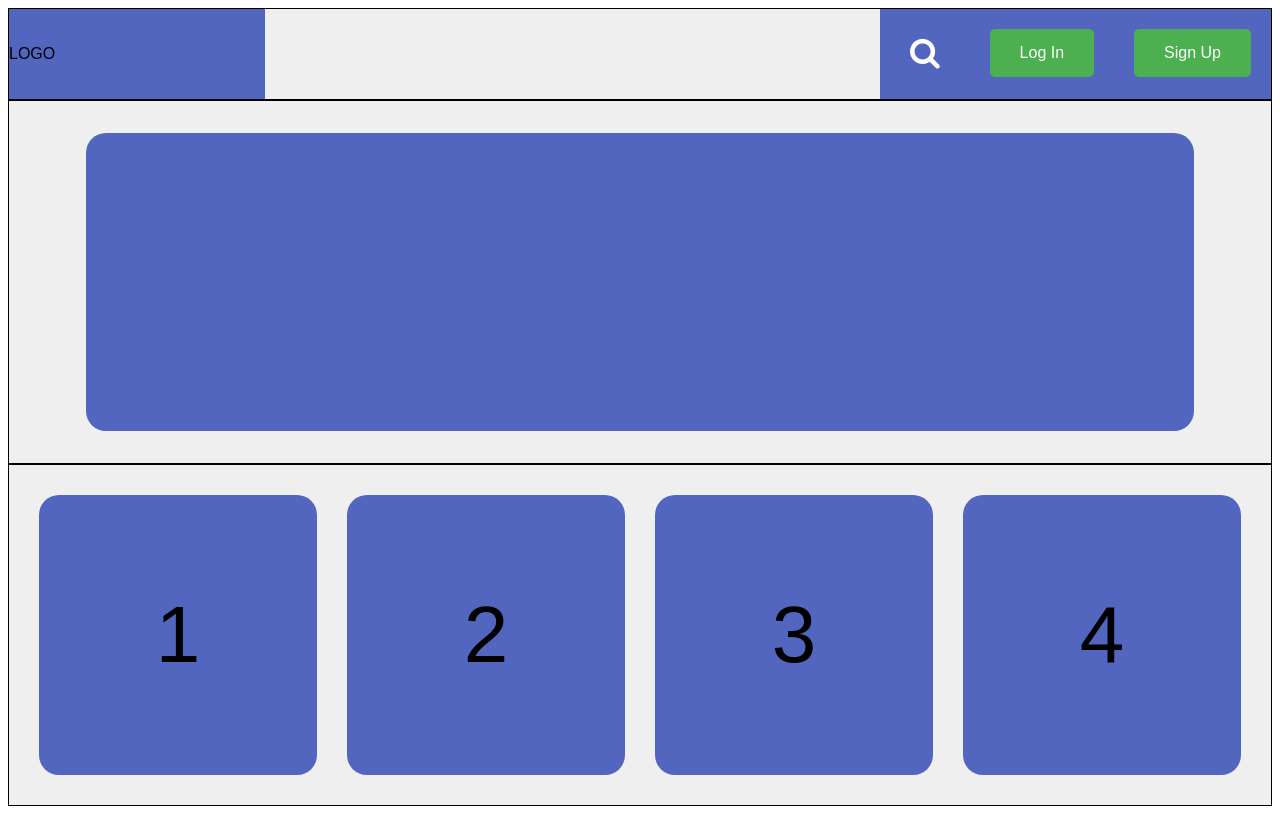
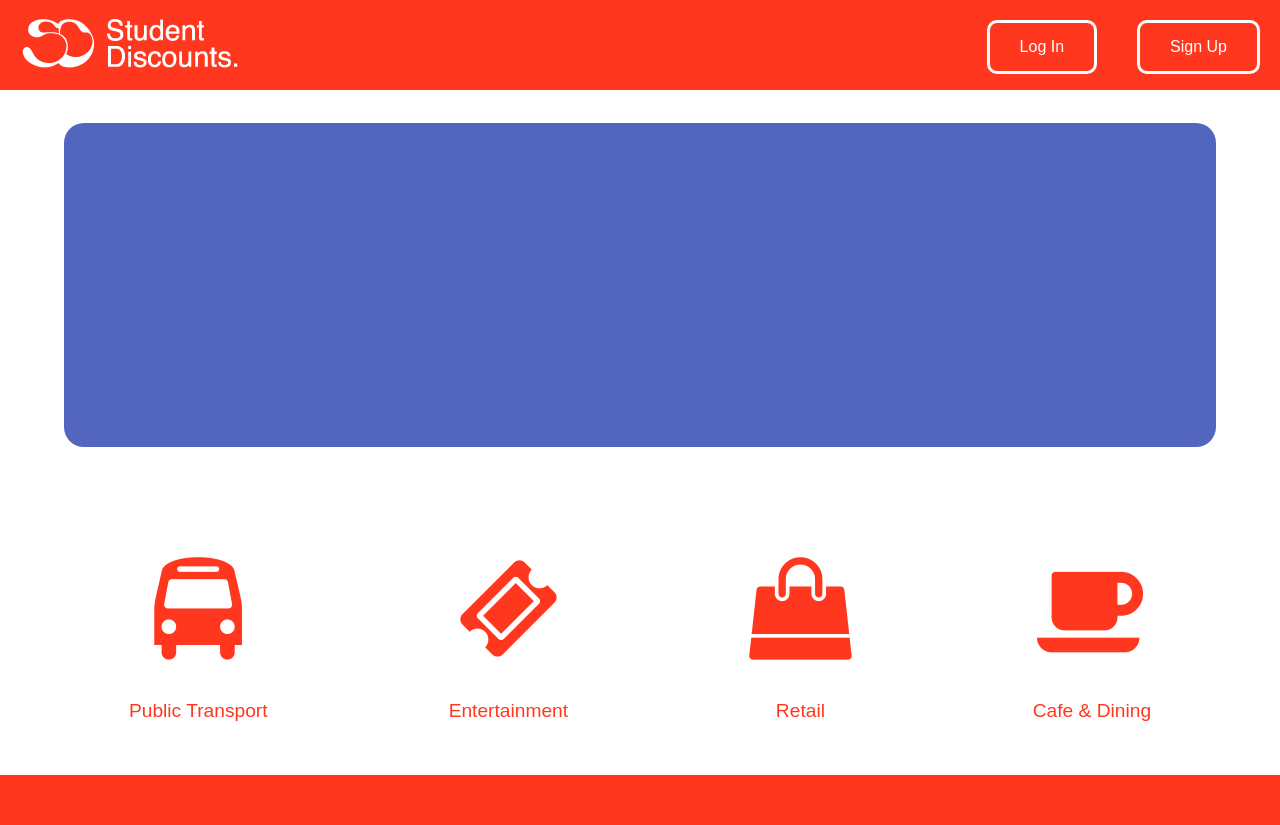
Before and after one commit to toby-edgar/student-discount, a plain HTML site: page index.html in a window 1280 px wide. Drawn offline with nearby package versions, Linux system fonts and the light colour scheme.

Commit message:
12 march

```diff
--- a/css/master.css
+++ b/css/master.css
@@ -1,23 +1,25 @@
 body {
   font-family: Arial, Helvetica, sans-serif;
+  margin: 0;
+
 }
 
 /* nav starts */
 .container {
   height: 100%;
-  border: 1px solid black;
+  /* border: 1px solid black; */
 }
 
 .nav-area {
   display: flex;
   justify-content: space-between;
   height: 90px;
-  background-color: #efefef;
+  background-color: #FF371E;
 }
 
 .nav-area div {
   /* width: 35%; */
-  background-color: #5265bf;
+  /* background-color: #5265bf; */
 }
 
 .nav-area .area-a {
@@ -37,25 +39,46 @@ body {
   margin: 20px;
 }
 
-.search-icon {
+/* .search-icon {
   background: transparent;
   border: none;
   font-size: 32px;
   padding: 6px 10px;
   color: white;
+} */
+
+.logo {
+  cursor: pointer;
+  padding-left: 10px;
+}
+
+.logo-lrg {
+  display: block;
+}
+.logo-sml {
+  display:none;
 }
 
 .log-in-btn,
 .sign-up-btn {
-  background-color: #4CAF50;
-  border: none;
+  background-color: #FF371E;
+  border: 3px solid white;
   color: white;
   padding: 15px 30px;
   text-align: center;
   text-decoration: none;
   display: inline-block;
   font-size: 16px;
-  border-radius: 5px;
+  border-radius: 10px;
+
+}
+
+.log-in-btn:hover,
+.sign-up-btn:hover {
+  background-color: white;
+  color: #FF371E;
+  cursor: pointer;
+  transition: 0.2s;
 }
 
 /* nav ends */
@@ -64,15 +87,15 @@ body {
   display: flex;
   justify-content: center;
   align-items: center;
-  height: 41.5vh;
-  background-color: #efefef;
-  padding: 15px;
+  height: 45vh;
+  /* background-color: #efefef; */
+  padding: 15px 0 0 0;
 }
 
 .slider {
   height: 90%;
   width: 90%;
-  margin: 15px;
+  margin: 0px 15px;
   background-color: #5265bf;
   border-radius: 20px;
 }
@@ -81,23 +104,56 @@ body {
 /* catagories start */
 .catagory-area {
   display: flex;
-  padding: 0 4.5vw 0 4.5vw;
+  padding: 0 3vw 0 3vw;
   justify-content: space-between;
-  padding: 15px;
-  background-color: #efefef;
+  /* background-color: #efefef; */
 }
 
-.catagory-area div {
+.cat {
   display: flex;
   height: 35vh;
   flex-grow: 1;
-  margin: 15px;
-  background-color: #5265bf;
-  font-size: 80px;
+  flex-direction: column;
+  /* border: 2px solid #FF371E; */
+  margin: 15px 30px;
+  background-color: white;
   justify-content: center;
   align-items: center;
-  border-radius: 20px;
+  border-radius: 40px;
+  color: #FF371E;
+  transition: transform .2s;
 }
+
+.cat:hover {
+  -ms-transform: scale(1.04); /* IE 9 */
+ -webkit-transform: scale(1.04); /* Safari 3-8 */
+ transform: scale(1.04);
+  cursor: pointer;
+  transition-duration: 0.2s;
+  /* border: 3px solid #FF371E; */
+}
+
+.cat i {
+  font-size: 8vw;
+  padding: 40px 0;
+}
+
+.cat h6 {
+  font-size: 1.5vw;
+  margin: 0;
+  font-weight: lighter;
+}
+
+
+.footer{
+  height: 50px;
+  background-color: #fe371e;
+  width: 100%;
+}
+
+
+
+
 
 /* catagory end */
 /* Media Query To Column */
@@ -105,6 +161,48 @@ body {
   .catagory-area {
     flex-direction: column;
   }
+
+  .logo-lrg{
+    display: none;
+  }
+
+  .logo-sml {
+    display: block;
+  }
+
+  .nav-area .area-b div {
+    display: flex;
+    flex-direction: column;
+    align-items: flex-end;
+    justify-content: space-between;
+    flex-grow: 1;
+    margin: 20px 10px 20px 10px;
+    width: 34%;
+  }
+
+  .log-in-btn,
+  .sign-up-btn {
+    border: 2px solid white;
+    color: white;
+    padding: 10px 15px;
+    font-size: 12px;
+    border-radius: 10px;
+  }
+
+
+  .cat {
+    height: 27vh;
+  }
+
+
+  .cat i {
+    font-size: 20vw;
+  }
+
+  .cat h6 {
+    font-size: 3vw;
+  }
 }
 
+
 /* Media Query To Order */
--- a/index.html
+++ b/index.html
@@ -1,5 +1,6 @@
 <!DOCTYPE html>
 <html lang="en">
+
 <head>
   <meta charset="UTF-8">
   <meta name="viewport" content="width=device-width, initial-scale=1.0">
@@ -9,18 +10,20 @@
   <title>Student Discount</title>
 
 </head>
+
 <body>
 
   <!-- navbar starts -->
   <div class="container nav-area">
     <div class="nav-item area-a">
-      <div class="logo">LOGO</div>
+      <div class="logo logo-lrg"><img src="img/sd-logo.png" alt=""></div>
+      <div class="logo logo-sml"><img src="img/sd-logo-small.png" alt=""></div>
     </div>
     <div class="nav-item area-b">
-      <div class="search">
+      <!-- <div class="search">
         <button class="search-icon"><i class="fa fa-search" aria-hidden="true"></i>
         </button>
-      </div>
+      </div> -->
       <div class="log-in">
         <button class="log-in-btn">Log In</button>
       </div>
@@ -42,17 +45,30 @@
   <!-- catagories start -->
 
   <div class="container catagory-area">
-  <div class="cat">1</div>
-  <div class="cat">2</div>
-  <div class="cat">3</div>
-  <div class="cat">4</div>
+    <div class="cat">
+      <i class="fa fa-bus" aria-hidden="true"></i>
+      <h6>Public Transport</h6>
+    </div>
+    <div class="cat"><i class="fa fa-ticket" aria-hidden="true"></i>
+      <h6>Entertainment</h6>
+    </div>
+    <div class="cat"><i class="fa fa-shopping-bag" aria-hidden="true"></i>
+      <h6>Retail</h6>
+    </div>
+    <div class="cat">
+      <i class="fa fa-coffee" aria-hidden="true"></i>
+      <h6>Cafe & Dining</h6>
+    </div>
+    <!-- <i class="fa fa-cutlery" aria-hidden="true"></i> -->
+
   </div>
 
   <!-- catagories ends -->
 
-
+ <div class="footer"></div>
 
 
   <script src="https://ajax.googleapis.com/ajax/libs/jquery/2.2.4/jquery.min.js"></script>
 </body>
+
 </html>
```
Also changed, not shown: img/sd-logo-small.png (added), img/sd-logo.png (added). Lines whose indentation alone changed are shown as unchanged.
